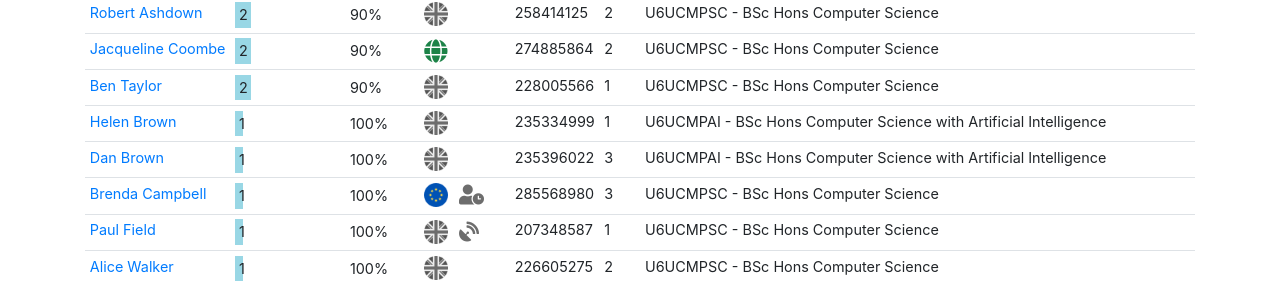
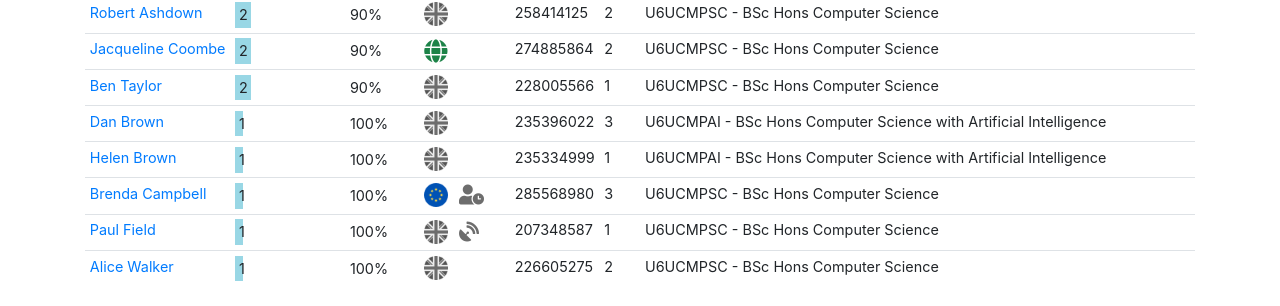
Before and after one commit to drmikeuk/engage, a Jekyll site: the page built from tutees.v2.md, in a window 1280 px wide. Shown: the part 553-859 px from the top of the page. Built offline with Jekyll 4.4.1, drawn with Linux system fonts in a browser that asks for light colours.

Commit message:
fix name data sort

```diff
--- a/tutees.v2.md
+++ b/tutees.v2.md
@@ -29,7 +29,7 @@
 
 {% for student in site.data.dummyTutees %}
       <tr>
-        <td class="nowrap" data-sort="{{student.LastName student.FirstName}}">{% include nameShort.html %}</td>
+        <td class="nowrap" data-sort="{{student.LastName}} {{student.FirstName}}">{% include nameShort.html %}</td>
         <td class="nowrap">{% include daysSinceLastActivity.html %}</td>
         <td>{% include assignments.html %}</td>
         {% include status.html %}
```
Also changed, not shown: school.v2.md (+1 -1 lines), school.v3.md (+1 -1 lines).
